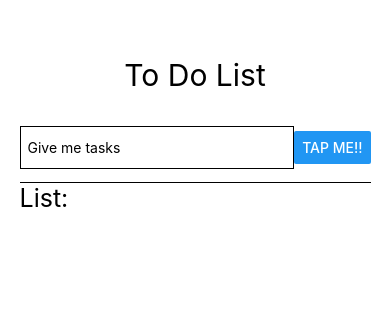
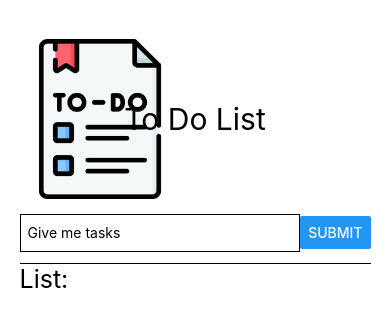
Before and after one commit to Chiaope/my-first-react-native-app, a React Native app: screen / in a window 390 px wide. Shown: the top 326 px of the page. Built offline with nearby package versions, Linux system fonts and the light colour scheme.

Commit message:
added image icon to to do list

```diff
--- a/components/InputToDoTask.js
+++ b/components/InputToDoTask.js
@@ -18,7 +18,7 @@ function InputToDoTask(props) {
     return(
         <View style={styles.inputTaskContainer}>
             < TextInput style={styles.inputStyle} placeholder='Give me tasks' onChangeText={handleGoalTextInput} value={enteredText} />
-            <Button title='Tap me!!' onPress={handleAddToDo} />
+            <Button title='Submit' onPress={handleAddToDo} />
         </View>
     )
 }
--- a/components/Title.js
+++ b/components/Title.js
@@ -14,7 +14,7 @@ const styles = StyleSheet.create({
     titleContainter: {
         flex: 1,
         alignItems: 'center',
-        padding: '5%'
+        justifyContent: 'center'
     },
     titleTextStyle: {
         fontSize: 30
--- a/pages/ToDoListPage.js
+++ b/pages/ToDoListPage.js
@@ -1,4 +1,4 @@
-import { StyleSheet, View } from "react-native";
+import { Dimensions, Image, StyleSheet, View } from "react-native";
 import Title from "../components/Title";
 import InputToDoTask from "../components/InputToDoTask";
 import ToDoList from "../components/ToDoList";
@@ -6,22 +6,30 @@ import { useState } from "react";
 
 function ToDoListPage() {
     const [toDoList, setToDoList] = useState([])
+    const _width = Dimensions.get('screen').width * 0.2
 
     function deleteItem(id) {
         console.log(id)
-        setToDoList((currentToDoList) => currentToDoList.filter((toDoItem) => {return (toDoItem.id !== id)}))
+        setToDoList((currentToDoList) => currentToDoList.filter((toDoItem) => { return (toDoItem.id !== id) }))
     }
 
     return (
         <View style={styles.appContainer}>
-            <Title title='To Do List' />
+            <View style={styles.titleHeaderContainer}>
+                <View style={styles.imageContainter}>
+                    <Image source={require('../assets/to-do-list-icon.png')} style={{ height: _width, width: _width }} />
+                </View>
+                <View style={styles.titleContainer}>
+                    <Title title='To Do List' />
+                </View>
+                <View style={{flex: 1}}/>
+            </View>
             <View style={styles.contentContainer}>
                 <InputToDoTask updateList={setToDoList} />
                 <View style={styles.toDoListContainer}>
                     <ToDoList toDoList={toDoList} setToDoList={setToDoList} />
                 </View>
             </View>
-
         </View>
     );
 }
@@ -34,9 +42,19 @@ const styles = StyleSheet.create({
         paddingTop: '10%',
         padding: '5%'
     },
+    titleHeaderContainer: {
+        flexDirection: 'row',
+        marginBottom: '3%'
+    },
+    imageContainter: {
+        flex: 1,
+        alignItems:"flex-start",
+    },
+    titleContainer: {
+        flex: 2,
+    },
     contentContainer: {
         flex: 15,
-        justifyContent: ''
     },
     toDoListContainer: {
         flex: 12,
```
Also changed, not shown: assets/to-do-list-icon.png (added).
